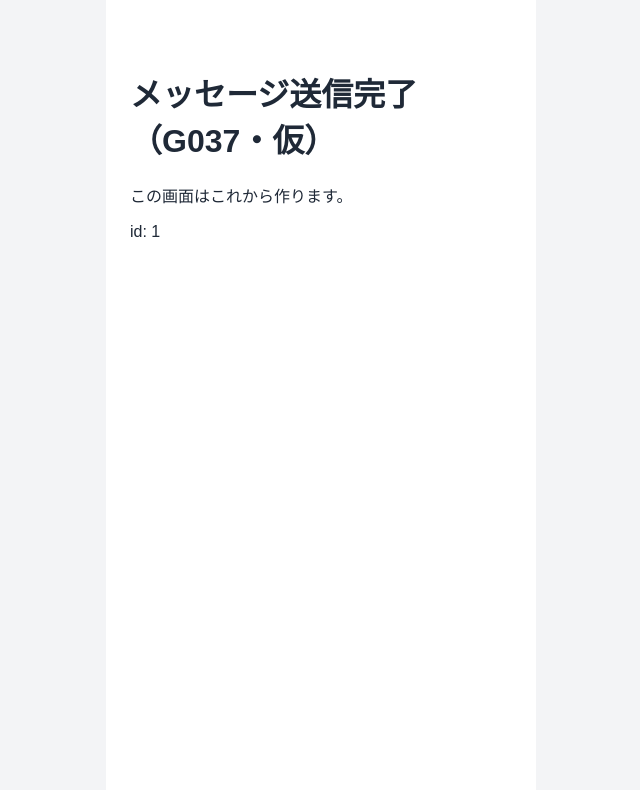
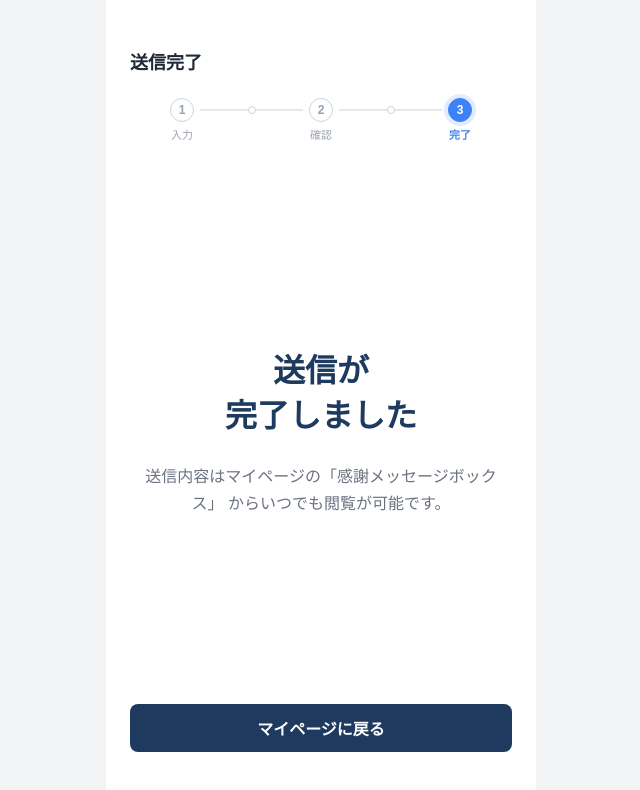
Before and after one commit to babychan-x/sabap, a React (Vite) app in the folder frontend-student/: page /mypage/applications/1/message/complete in a window 1280 px wide. Shown: the top 790 px of the page, without its empty margins (319-959 px from the left). Built offline with nearby package versions, Linux system fonts and the light colour scheme; a web font is replaced by a local one.

Commit message:
G037 感謝のメッセージ送信完了画面を作成

```diff
--- a/frontend-student/src/features/message/pages/StudentMessageComplete.css
+++ b/frontend-student/src/features/message/pages/StudentMessageComplete.css
@@ -1,2 +1,65 @@
-/* G037 メッセージ送信完了画面だけの見た目（配置）。
-   色・ボタンは共通CSS（src/styles/）を使う。 */
+
+/* G037 メッセージ送信完了画面 */
+
+.message-complete {
+  display: flex;
+  flex-direction: column;
+  min-height: 100vh;
+  min-height: 100dvh;
+  box-sizing: border-box;
+}
+
+/* ヘッダー */
+.message-complete__header {
+  flex-shrink: 0;
+}
+
+/* 画面タイトル */
+.message-complete__title {
+  margin: 0;
+  font-size: 18px;
+  font-weight: 600;
+  color: var(--color-text);
+}
+
+/* 進行状況表示の配置 */
+.message-complete__steps {
+  flex-shrink: 0;
+  margin: 24px 0 32px;
+}
+
+/* 完了メッセージの配置 */
+.message-complete__content {
+  flex: 1;
+  display: flex;
+  flex-direction: column;
+  align-items: center;
+  justify-content: center;
+  text-align: center;
+  padding: 24px 0;
+}
+
+/* 完了メッセージ */
+.message-complete__heading {
+  margin: 0 0 24px;
+  font-size: 32px;
+  font-weight: 700;
+  line-height: 1.4;
+  color: var(--color-primary);
+}
+
+/* 説明文 */
+.message-complete__description {
+  margin: 0;
+  font-size: var(--font-size-base);
+  line-height: 1.7;
+  color: var(--color-text-muted);
+  overflow-wrap: anywhere;
+}
+
+/* ボタンの配置 */
+.message-complete__footer {
+  flex-shrink: 0;
+  padding-top: 24px;
+  padding-bottom: 16px;
+}
--- a/frontend-student/src/features/message/pages/StudentMessageComplete.jsx
+++ b/frontend-student/src/features/message/pages/StudentMessageComplete.jsx
@@ -2,18 +2,67 @@ import { useParams } from 'react-router-dom'
 import './StudentMessageComplete.css'
 
 // G037 メッセージ送信完了画面（studentMessageComplete）
-// ※ 仮の画面。外部設計書 G037 の入出力項目・イベントに合わせて中身を作る。
-// 主なAPI（仮）: なし
+
+import { useNavigate } from 'react-router-dom'
+import ProgressSteps from '../../../components/ProgressSteps'
+
+const ROUTES = {
+  myPage: '/mypage',
+}
+
 export default function StudentMessageComplete() {
-  // URL の :id の部分を読み取る（例: /mypage/applications/3/message/complete → "3"）
-  const { id } = useParams()
+  const navigate = useNavigate()
+
+  // イベント1：マイページに戻る
+  const backToMyPage = () => {
+    navigate(ROUTES.myPage, {
+      replace: true,
+    })
+  }
 
   return (
-    <main className="page">
-      <h1>メッセージ送信完了（G037・仮）</h1>
-      <p>この画面はこれから作ります。</p>
-      {/* ルーティング確認用の表示。中身を作るときに消す */}
-      <p>id: {id}</p>
-    </main>
+    <div className="page message-complete">
+
+      {/* ヘッダー */}
+      <header className="message-complete__header">
+        <h1 className="message-complete__title">
+          送信完了
+        </h1>
+      </header>
+
+      {/* 進行状況表示：「完了」を強調 */}
+      <div className="message-complete__steps">
+        <ProgressSteps
+          current={2}
+          label="送信の手順"
+        />
+      </div>
+
+      {/* 完了メッセージ */}
+      <main className="message-complete__content">
+        <h2 className="message-complete__heading">
+          送信が<br />
+          完了しました
+        </h2>
+
+        <p className="message-complete__description">
+          送信内容はマイページの「感謝メッセージボックス」
+          からいつでも閲覧が可能です。
+        </p>
+      </main>
+
+      {/* マイページに戻るボタン */}
+      <div className="message-complete__footer">
+        <button
+          type="button"
+          id="backToMyPage"
+          className="btn btn--primary"
+          onClick={backToMyPage}
+        >
+          マイページに戻る
+        </button>
+      </div>
+
+    </div>
   )
 }
```
